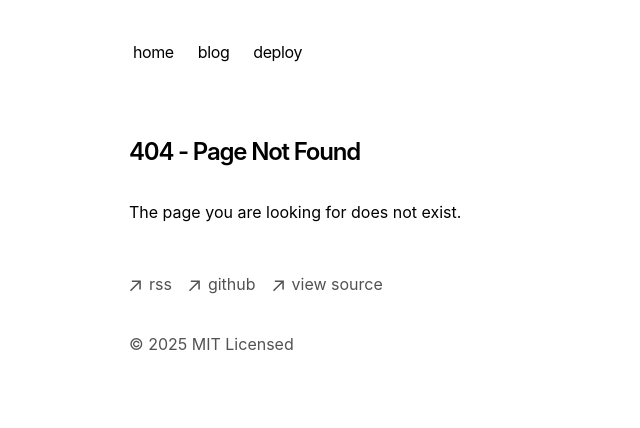
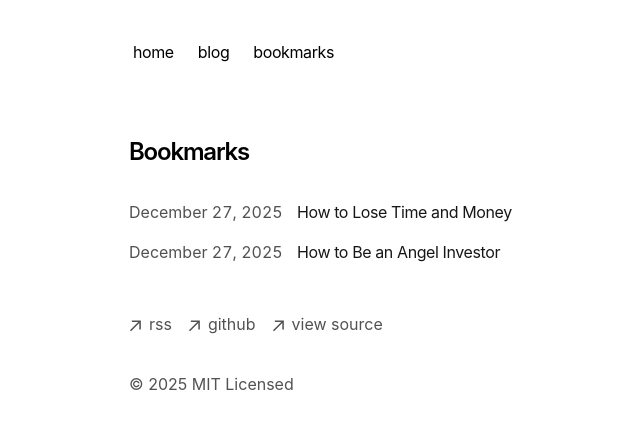
Before and after one commit to akinncar/blog, a Next.js app: page /bookmarks in a window 1280 px wide. Before the commit this address had no page. Shown: the top 428 px of the page, without its empty margins (223-863 px from the left). Built offline with nearby package versions, Linux system fonts and the light colour scheme.

Commit message:
feat: add bookmarks

```diff
--- a/app/blog/page.tsx
+++ b/app/blog/page.tsx
@@ -8,7 +8,7 @@ export const metadata = {
 export default function Page() {
   return (
     <section>
-      <h1 className="font-semibold text-2xl mb-8 tracking-tighter">My Blog</h1>
+      <h1 className="font-semibold text-2xl mb-8 tracking-tighter">Posts</h1>
       <BlogPosts />
     </section>
   )
--- /dev/null
+++ b/app/bookmarks/page.tsx
@@ -0,0 +1,17 @@
+// import { BlogPosts } from 'app/components/posts'
+
+import { Links } from "app/components/links"
+
+export const metadata = {
+  title: 'Blog',
+  description: 'Read my blog.',
+}
+
+export default function Page() {
+  return (
+    <section>
+      <h1 className="font-semibold text-2xl mb-8 tracking-tighter">Bookmarks</h1>
+      <Links />
+    </section>
+  )
+}
--- /dev/null
+++ b/app/components/links.tsx
@@ -0,0 +1,33 @@
+import Link from 'next/link'
+import { formatDate, getBlogPosts } from 'app/blog/utils'
+import { title } from 'process'
+
+const links = [
+  { date: new Date('2025-12-27'), url: 'https://paulgraham.com/angelinvesting.html', title: 'How to Be an Angel Investor' },
+  { date: new Date('2025-12-27'), url: 'https://paulgraham.com/selfindulgence.html', title: 'How to Lose Time and Money ' }
+]
+
+export function Links() {
+  return (
+    <div>
+      {links
+        .reverse()
+        .map((link) => (
+          <Link
+            key={link.url}
+            className="flex flex-col space-y-1 mb-4"
+            href={link.url}
+          >
+            <div className="w-full flex flex-col md:flex-row space-x-0 md:space-x-2">
+              <p className="text-neutral-600 dark:text-neutral-400 w-[160px] tabular-nums">
+                {formatDate(link.date.toString(), false)}
+              </p>
+              <p className="text-neutral-900 dark:text-neutral-100 tracking-tight ">
+                {link.title}
+              </p>
+            </div>
+          </Link>
+        ))}
+    </div>
+  )
+}
--- a/app/components/nav.tsx
+++ b/app/components/nav.tsx
@@ -7,8 +7,8 @@ const navItems = {
   '/blog': {
     name: 'blog',
   },
-  'https://vercel.com/templates/next.js/portfolio-starter-kit': {
-    name: 'deploy',
+  'bookmarks': {
+    name: 'bookmarks',
   },
 }
 
--- a/app/layout.tsx
+++ b/app/layout.tsx
@@ -11,8 +11,8 @@ import { baseUrl } from './sitemap'
 export const metadata: Metadata = {
   metadataBase: new URL(baseUrl),
   title: {
-    default: 'Next.js Portfolio Starter',
-    template: '%s | Next.js Portfolio Starter',
+    default: 'Akinn Rosa',
+    template: '%s | Akinn Rosa',
   },
   description: 'This is my portfolio.',
   openGraph: {
--- a/app/og/route.tsx
+++ b/app/og/route.tsx
@@ -2,7 +2,7 @@ import { ImageResponse } from 'next/og'
 
 export function GET(request: Request) {
   let url = new URL(request.url)
-  let title = url.searchParams.get('title') || 'Next.js Portfolio Starter'
+  let title = url.searchParams.get('title') || 'Akinn Rosa'
 
   return new ImageResponse(
     (
--- a/app/page.tsx
+++ b/app/page.tsx
@@ -1,4 +1,10 @@
-import { BlogPosts } from 'app/components/posts'
+import Link from 'next/link'
+
+const routes = [
+  '/blog',
+  '/bookmarks',
+  '/notes'
+]
 
 export default function Page() {
   return (
@@ -9,11 +15,15 @@ export default function Page() {
       <p className="mb-4">
         {`I'm Akinn, a software engineer, music producer/dj, investor, youtuber, coffe lover, and a bunch of other things.`}
       </p>
-      <p className="mb-4">
+      {/* <p className="mb-4">
         {`Let me tell you about myself`}
-      </p>
+      </p> */}
+      <h2 className="mb-8 text-2xl font-semibold tracking-tighter">Links</h2>
       <div className="my-8">
-        <BlogPosts />
+        {routes.map(route =>
+          <Link key={route} className="pb-4 flex underline" href={route}>{route}</Link>
+        )}
+        {/* <BlogPosts /> */}
       </div>
     </section>
   )
```
